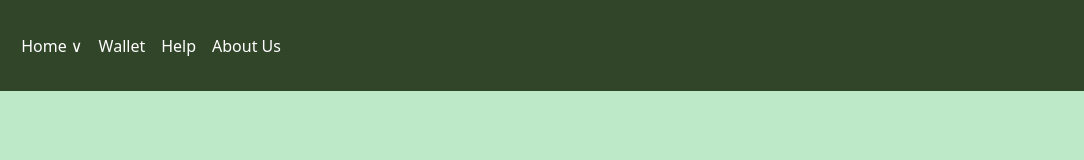
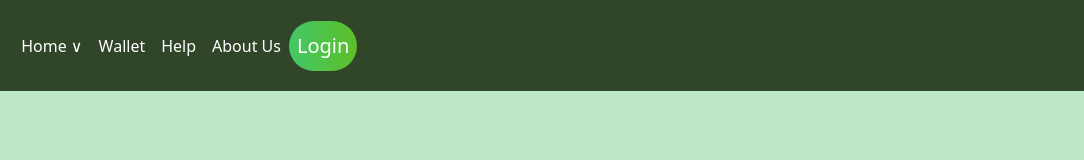
Before and after one commit to ChengSoonOCS/New-GA, a plain HTML site: page index.html in a window 1280 px wide. Shown: the full height of the page, 196-1280 px from the left. Drawn offline with nearby package versions, Linux system fonts and the light colour scheme.

Commit message:
working navbar

```diff
--- a/index.html
+++ b/index.html
@@ -35,6 +35,15 @@
               <a class="nav-link nav-Text" href="/FnQ.html">About Us</a>
             </li>
           </ul>
+
+          <ul class="navbar-nav ml-auto">
+            <li class="nav-item">
+                <a class="nav-link nav-Text signinbtn" href="/login.html">
+                    <i class="fas fa-sign-in-alt"></i> Login
+                </a>
+            </li>
+          </ul>
+
         </div>
       </div>
     </nav>
--- a/styles/index.css
+++ b/styles/index.css
@@ -6,3 +6,23 @@ body {
 .nav-Text {
     color: white;
 }
+
+
+
+/* Center the navigation items horizontally */
+.navbar-nav {
+    display: flex;
+    justify-content: center;
+}
+
+/* Style for the login button */
+.signinbtn {
+    background: linear-gradient(to right, #44c767, #5cbf2a);
+    border-radius: 28px;
+    border: none;
+    color: white;
+    text-align: center;
+    font-size: 20px;
+    padding: 10px;
+    width: auto;
+}
```
Lines whose indentation alone changed are shown as unchanged.
